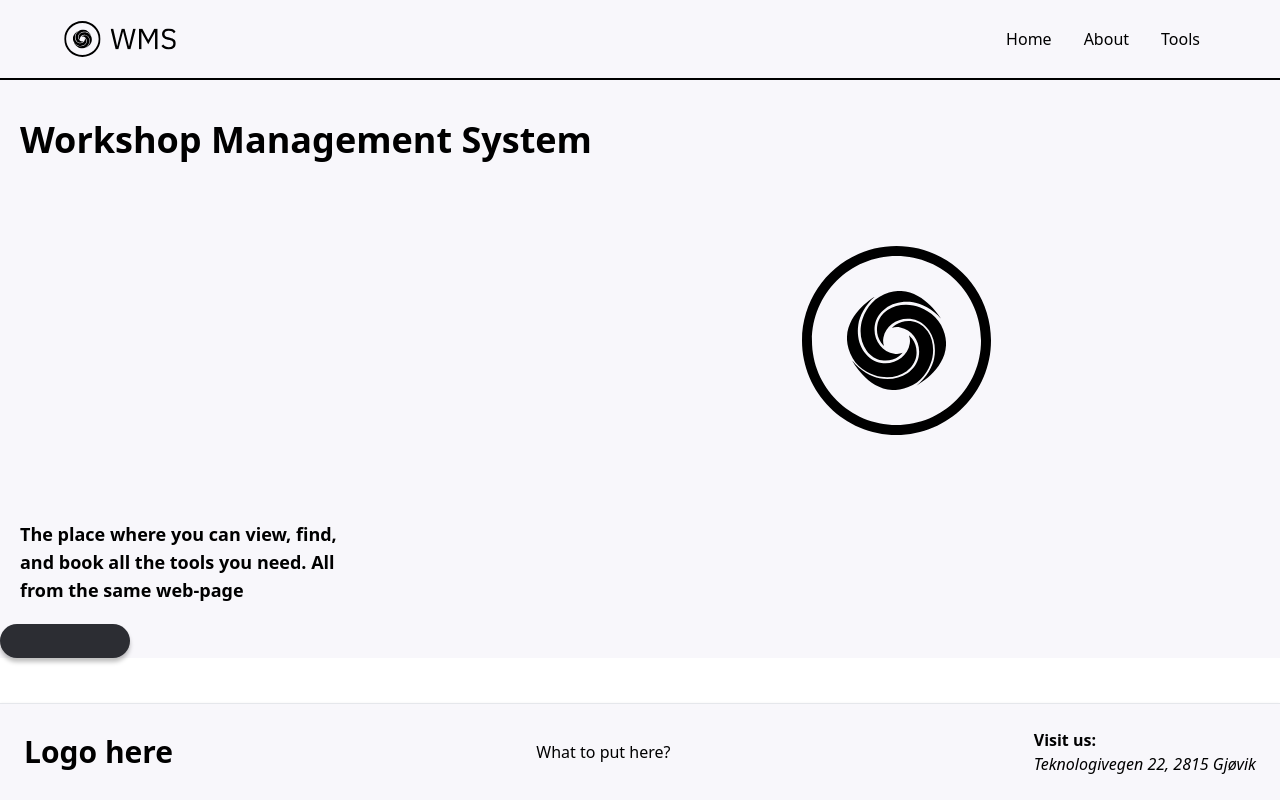
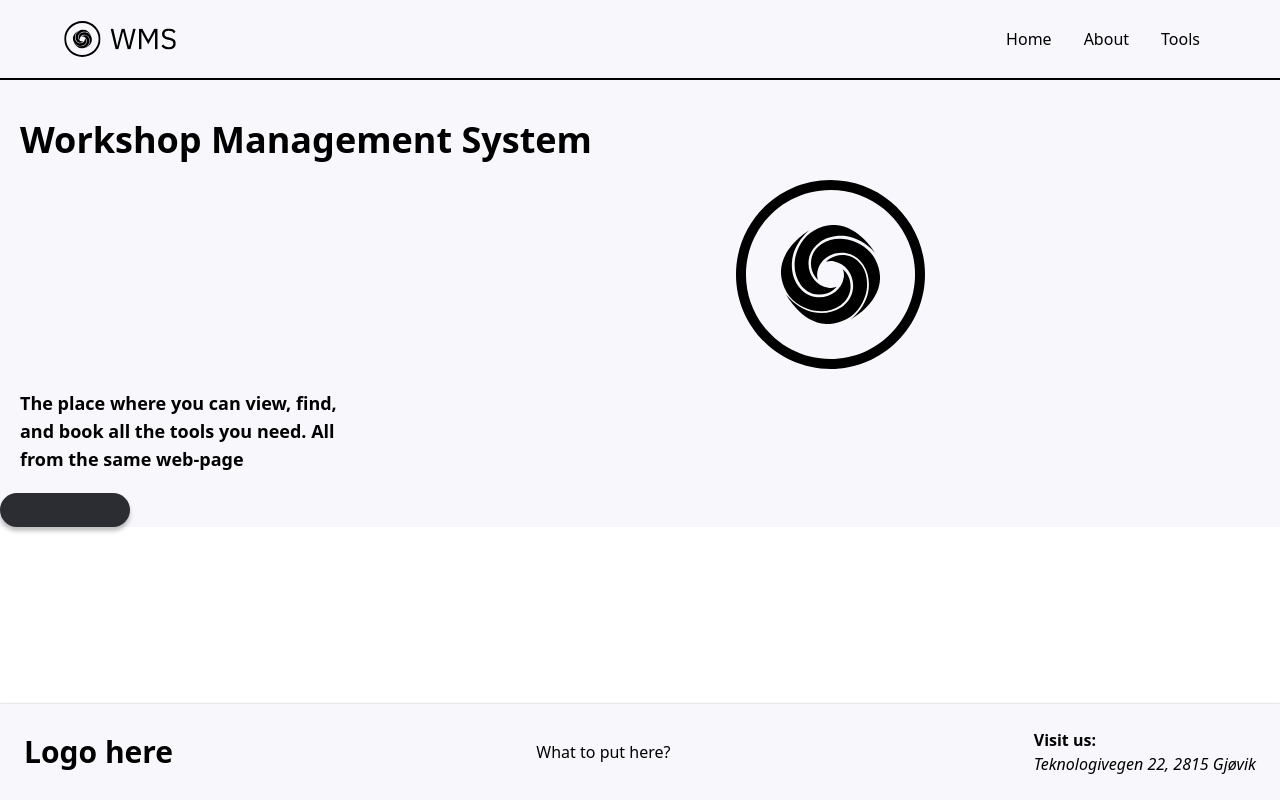
Before and after one commit to tijohans/WorkshopManagementSystem, a React (Vite) app in the folder app/: page / in a window 1280 px wide. Built offline with nearby package versions, Linux system fonts and the light colour scheme.

Commit message:
thor fixed my problems on main :D

```diff
--- a/app/src/components/Landing-Page.tsx
+++ b/app/src/components/Landing-Page.tsx
@@ -9,7 +9,7 @@ export default function Landing({heading, paragraph}: LandingProps) {
   return (
     <div className="grid grid-cols-2 gap-30 m-0">
     <h1 className="text-4xl font-bold m-5">{heading}</h1>
-    <img src="/full_wms_logo.svg" alt="logo" className="relative object-contain col-span-1 ml-24 mt-20 sm:object-none sm:w-1/2" />
+    <img src="/full_wms_logo.svg" alt="logo" className="sm: relative col-span-1 ml-24 mt-20 " />
     <p className="text-lg w-80 font-bold m-5 ">{paragraph}</p>
     </div>
   )
```
